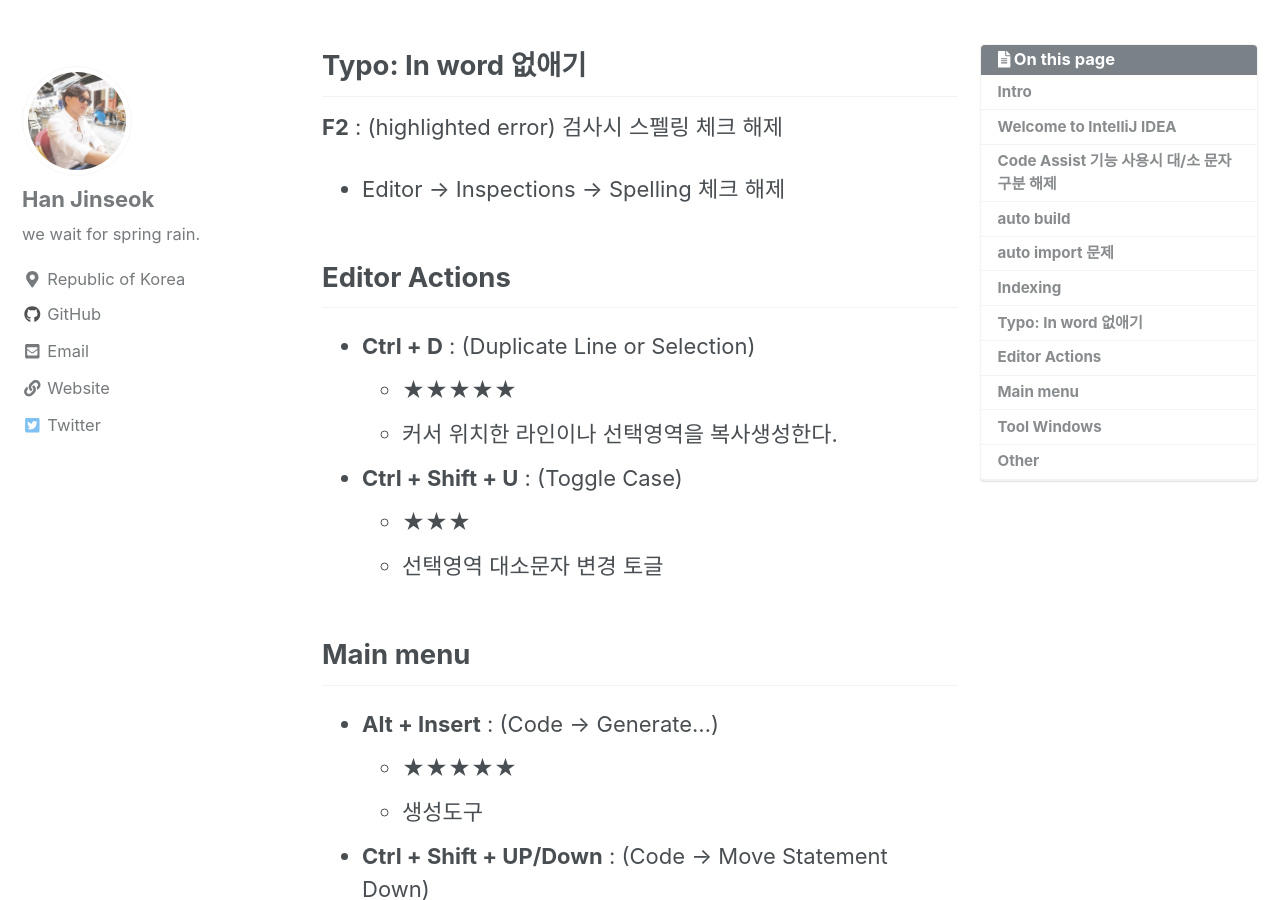
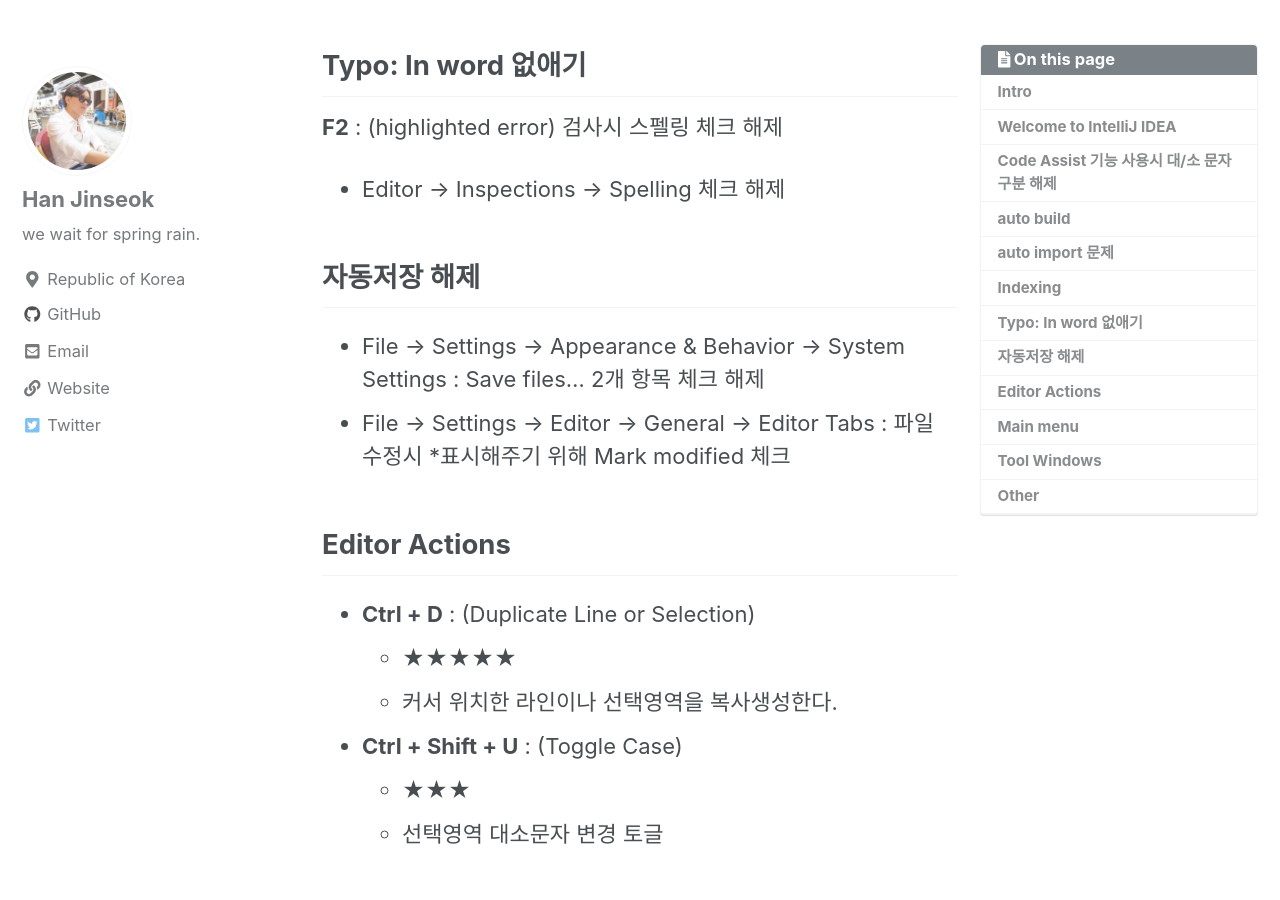
Before and after one commit to moregorenine/moregorenine.github.io, a Jekyll site: the page built from _posts/intellij/2019-11-28-intellij-keymap.md, in a window 1280 px wide and 900 px high, scrolled down 2082 px. Built offline with Jekyll 4.4.1, drawn with Linux system fonts in a browser that asks for light colours; nearby versions of some CDN libraries; comment, search, counter and statistics services are not loaded; a style sheet for code colours, icons or effects is not loaded.

Commit message:
Update 2019-11-28-intellij-keymap.md

```diff
--- a/_posts/intellij/2019-11-28-intellij-keymap.md
+++ b/_posts/intellij/2019-11-28-intellij-keymap.md
@@ -42,6 +42,10 @@ intellij 가 종종 하단부에 Indexing 작업을 하는게 보일 것이다.
 ## Typo: In word 없애기
 **F2** : (highlighted error) 검사시 스펠링 체크 해제
 - Editor → Inspections → Spelling 체크 해제
+
+## 자동저장 해제
+- File → Settings → Appearance & Behavior → System Settings : Save files... 2개 항목 체크 해제
+- File → Settings → Editor → General → Editor Tabs : 파일 수정시 \*표시해주기 위해 Mark modified 체크
 
 ## Editor Actions
 - **Ctrl + D** : (Duplicate Line or Selection)
```
